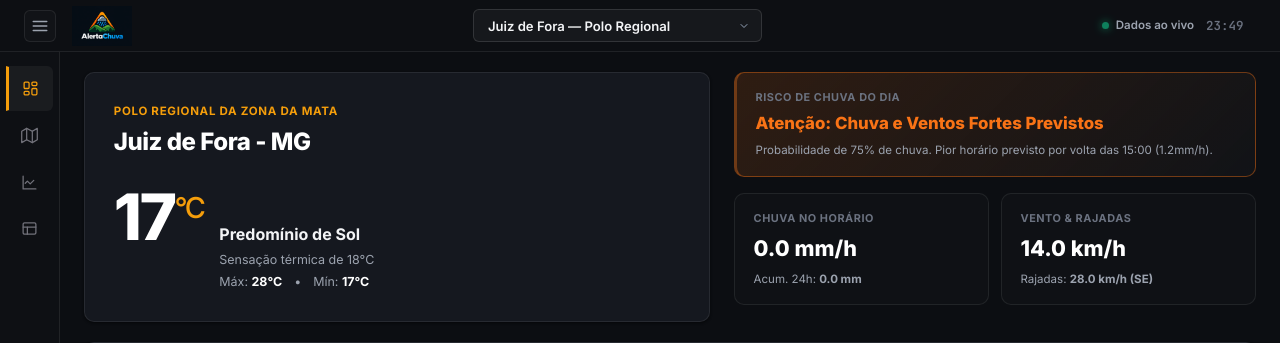
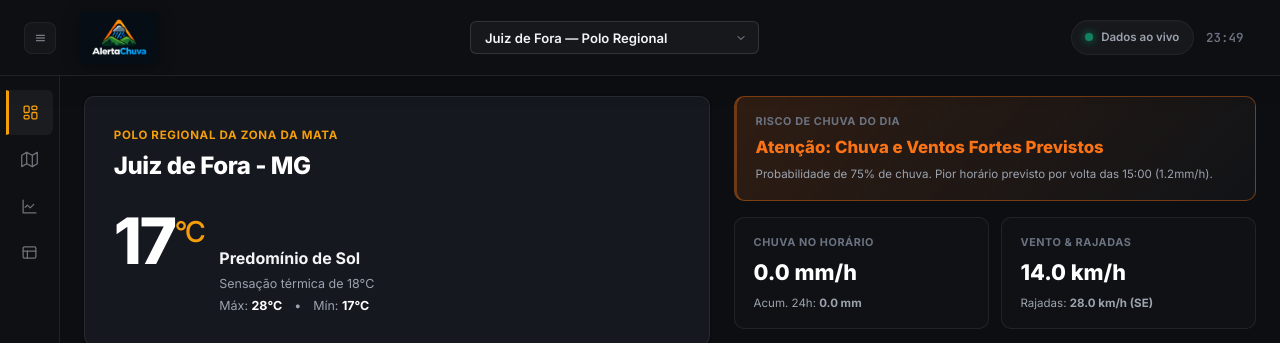
Before and after one commit to Renanbritto/geotechnical-risk-analytics, a FastAPI app: page / in a window 1280 px wide. Shown: the top 343 px of the page. Run offline with FastAPI, Linux system fonts and the light colour scheme; data that the repository does not hold is empty.

Commit message:
fix(ui): adjust topbar css to enlarge logo and improve header height

```diff
--- a/src/templates/dashboard.html
+++ b/src/templates/dashboard.html
@@ -61,7 +61,7 @@
 
       --sidebar-width: 240px;
       --sidebar-collapsed: 60px;
-      --header-height: 52px;
+      --header-height: 76px;
 
       --shadow-card: 0 1px 3px rgba(0, 0, 0, 0.4), 0 1px 2px rgba(0, 0, 0, 0.2);
     }
@@ -109,7 +109,8 @@
       background: var(--bg-overlay);
       backdrop-filter: blur(24px) saturate(180%);
       -webkit-backdrop-filter: blur(24px) saturate(180%);
-      border-bottom: 1px solid var(--border-default);
+      border-bottom: 1px solid rgba(255, 255, 255, 0.08);
+      box-shadow: 0 4px 30px rgba(0, 0, 0, 0.1);
       display: flex;
       align-items: center;
       justify-content: space-between;
@@ -153,26 +154,16 @@
       text-decoration: none;
     }
 
-    .brand-icon {
-      width: 28px;
-      height: 28px;
-      border-radius: 6px;
-      object-fit: cover;
-      border: 1px solid rgba(255, 255, 255, 0.15);
-    }
-
-    .brand-name {
-      font-size: 0.95rem;
-      font-weight: 700;
-      color: #fff;
-      letter-spacing: -0.01em;
-      display: flex;
-      align-items: center;
-    }
-
-    .brand-name .brand-accent {
-      color: var(--accent-primary);
-      font-weight: 800;
+    .brand-logo-main {
+      height: 52px;
+      width: auto;
+      object-fit: contain;
+      transition: transform 0.2s ease;
+      filter: drop-shadow(0 2px 8px rgba(0,0,0,0.4));
+    }
+
+    .brand-logo-main:hover {
+      transform: scale(1.03);
     }
 
     .brand-badge {
@@ -232,17 +223,22 @@
     }
 
     .status-indicator {
-      display: inline-flex;
+      display: flex;
       align-items: center;
-      gap: 0.4rem;
+      gap: 0.5rem;
       font-size: 0.72rem;
       font-weight: 600;
       color: var(--text-secondary);
+      background: rgba(255, 255, 255, 0.04);
+      padding: 0.45rem 0.85rem;
+      border-radius: 20px;
+      border: 1px solid rgba(255, 255, 255, 0.05);
+      box-shadow: inset 0 1px 1px rgba(255,255,255,0.02);
     }
 
     .status-dot {
-      width: 7px;
-      height: 7px;
+      width: 8px;
+      height: 8px;
       border-radius: 50%;
       background: var(--status-safe);
       box-shadow: 0 0 8px var(--status-safe);
@@ -1237,8 +1233,8 @@
          ============================================================ -->
     <header class="topbar">
       <div class="topbar-left">
-        <button class="sidebar-toggle" onclick="toggleSidebar()" title="Alternar menu" aria-label="Menu">
-          <svg id="sidebarIcon" width="18" height="18" viewBox="0 0 24 24" fill="none" stroke="currentColor"
+        <button class="sidebar-toggle" onclick="toggleSidebar()" title="Alternar menu" aria-label="Menu" style="margin-right: 0.5rem; padding: 0.6rem; border-radius: 8px; background: rgba(255,255,255,0.03); border: 1px solid rgba(255,255,255,0.05);">
+          <svg id="sidebarIcon" width="20" height="20" viewBox="0 0 24 24" fill="none" stroke="currentColor"
             stroke-width="2" stroke-linecap="round" stroke-linejoin="round">
             <line x1="3" y1="6" x2="21" y2="6"></line>
             <line x1="3" y1="12" x2="21" y2="12"></line>
@@ -1246,7 +1242,7 @@
           </svg>
         </button>
         <div class="brand">
-          <img src="/static/alerta_chuva.png" alt="Alerta Chuva" class="brand-logo-main" style="max-height: 40px; width: auto; object-fit: contain;" />
+          <img src="/static/alerta_chuva.png" alt="Alerta Chuva" class="brand-logo-main" />
         </div>
       </div>
 
```
